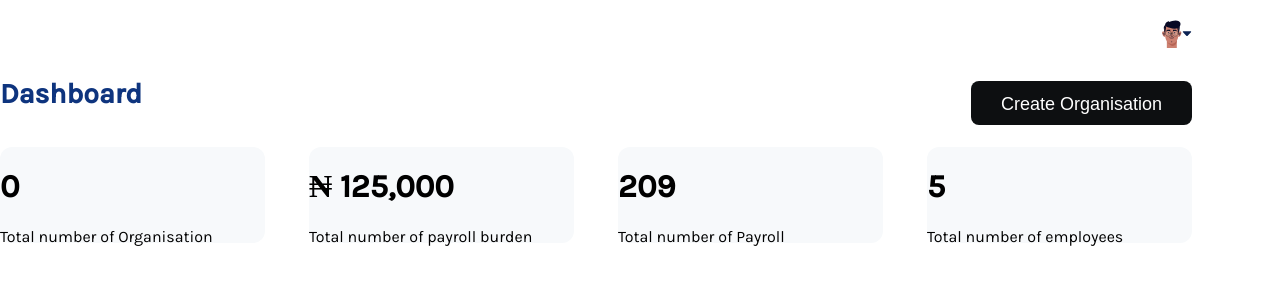
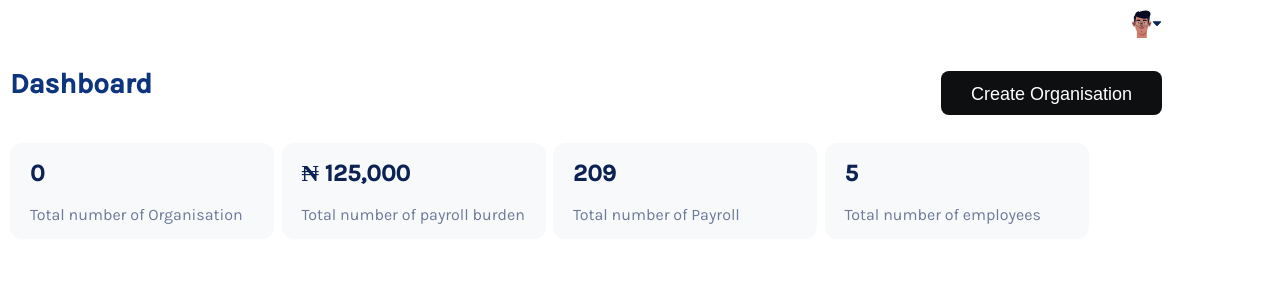
Before and after one commit to sparkpayrolls/SparkpayFrontend, a Next.js app: page /dashboard/table/table in a window 1280 px wide. Shown: the top 300 px of the page. Built offline with nearby package versions, Linux system fonts and the light colour scheme.

Commit message:
creating table cards

```diff
--- a/pages/dashboard/table/table.tsx
+++ b/pages/dashboard/table/table.tsx
@@ -19,12 +19,12 @@ const Table: NextPage = () => {
           src={DashboardImage}
           className="dashboard-table__dashboardImage"
         />
-        <Image src={Dropdown} />
+        <Image src={Dropdown} className="ml-5" />
       </div>
-      <div className="dashboard-table__cards">
-        <h1 className="dashboard-table__header">Dashboard</h1>
+      <div className="dashboard-table__head">
+        <h1 className="dashboard-table__title">Dashboard</h1>
         <div className="dashboard-table__button">
-          <Image src={ PlusButton}/>
+          <Image src={PlusButton} />
           <Button
             label="Create Organisation"
             onClick={() => {}}
@@ -35,20 +35,22 @@ const Table: NextPage = () => {
       </div>
       <div className="dashboard-table__cardFlex">
         <div className="dashboard-table__cardDetails">
-          <h1>0</h1>
-          <p>Total number of Organisation</p>
+          <h1 className="dashboard-table__number">0</h1>
+          <p className="dashboard-table__text">Total number of Organisation</p>
         </div>
         <div className="dashboard-table__cardDetails">
-          <h1>₦ 125,000</h1>
-          <p>Total number of payroll burden</p>
+          <h1 className="dashboard-table__number">₦ 125,000</h1>
+          <p className="dashboard-table__text">
+            Total number of payroll burden
+          </p>
         </div>
         <div className="dashboard-table__cardDetails">
-          <h1>209</h1>
-          <p>Total number of Payroll</p>
+          <h1 className="dashboard-table__number">209</h1>
+          <p className="dashboard-table__text">Total number of Payroll</p>
         </div>
         <div className="dashboard-table__cardDetails">
-          <h1>5</h1>
-          <p>Total number of employees</p>
+          <h1 className="dashboard-table__number">5</h1>
+          <p className="dashboard-table__text">Total number of employees</p>
         </div>
       </div>
     </div>
--- a/styles/components/_table.scss
+++ b/styles/components/_table.scss
@@ -1,20 +1,18 @@
 .dashboard-table {
-//   padding-left: 32px;
-// padding-right: 32px;
-  margin-top: 20px;
-  width: 1192px;
+  width: 90%;
+  margin: 10px;
 
   &__profile {
     display: flex;
     justify-content: flex-end;
   }
 
-  &__cards {
+  &__head {
     display: flex;
     justify-content: space-between;
     align-items: center;
   }
-  &__header {
+  &__title {
     font-style: normal;
     font-weight: 600;
     font-size: 28px;
@@ -33,14 +31,31 @@
 
   &__cardFlex {
     display: flex;
-    justify-content: space-between;
+    grid-column-gap: 0.47rem;;
+    // justify-content: space-evenly;
     align-items: center;
-    margin-top: 18px;
+    margin-top: 24px;
   }
   &__cardDetails {
-    width: 265px;
+    width: 264px;
     height: 96px;
     background: #f7f9fb;
     border-radius: 12px;
+    padding-left: 20px;
+  }
+
+  &__number {
+    font-style: normal;
+    font-weight: 600;
+    font-size: 24px;
+    color: #0b2253;
+  }
+
+  &__text {
+    font-style: normal;
+    font-weight: normal;
+    font-size: 16px;
+    line-height: 24px;
+    color: #6d7a98;
   }
 }
```
